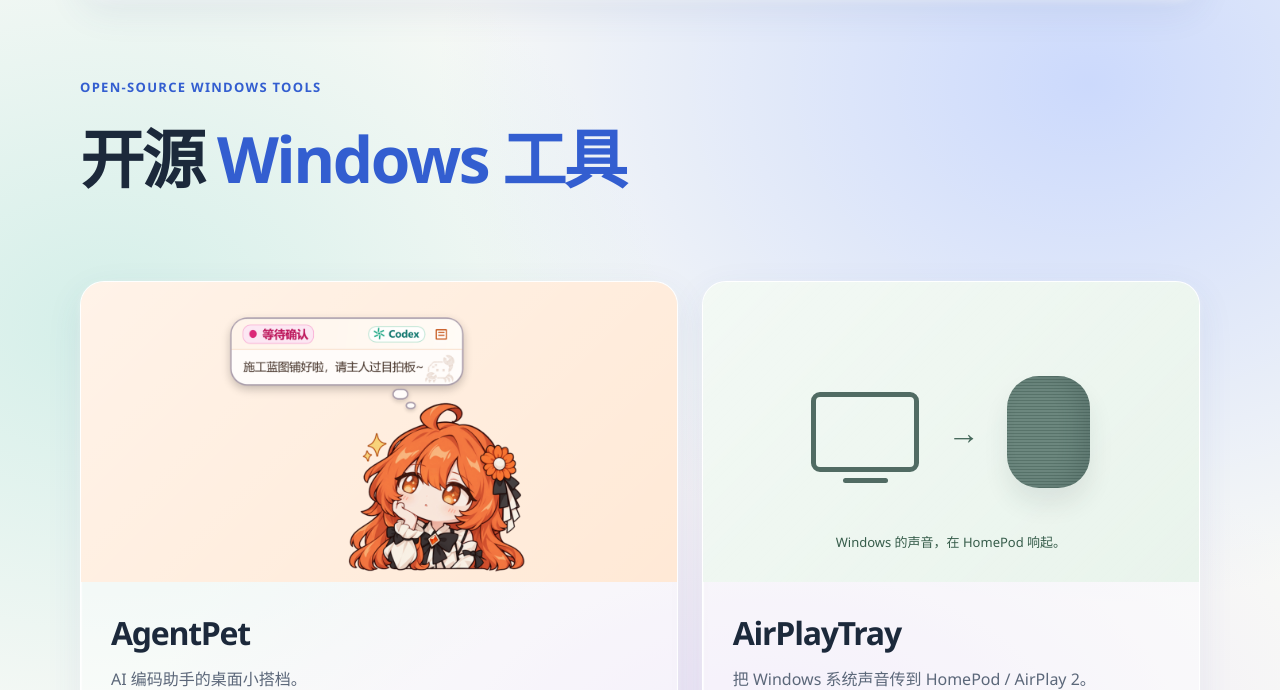
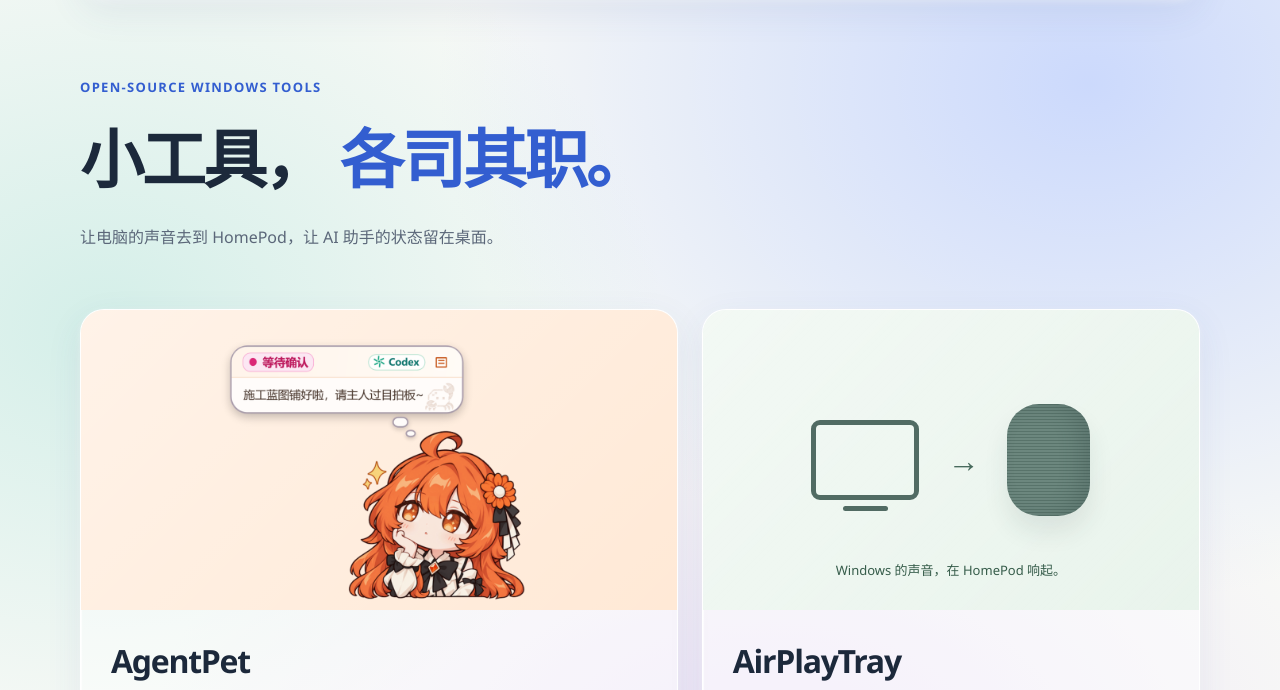
Before and after one commit to uoweme325/uoweme325.github.io, a plain HTML site: page index.html in a window 1280 px wide. Shown: the part 96-786 px from the top of the page. Drawn offline with Linux system fonts and the light colour scheme.

Commit message:
Update homepage hero copy

```diff
--- a/index.html
+++ b/index.html
@@ -56,8 +56,9 @@
      OPEN-SOURCE WINDOWS TOOLS
     </p>
     <h1>
-     开源 <span class="soft">Windows 工具</span>
+     小工具， <span class="soft">各司其职。</span>
     </h1>
+    <p>让电脑的声音去到 HomePod，让 AI 助手的状态留在桌面。</p>
    </section>
    <section aria-label="开源项目" class="project-grid" id="projects">
     <article class="project">
```
